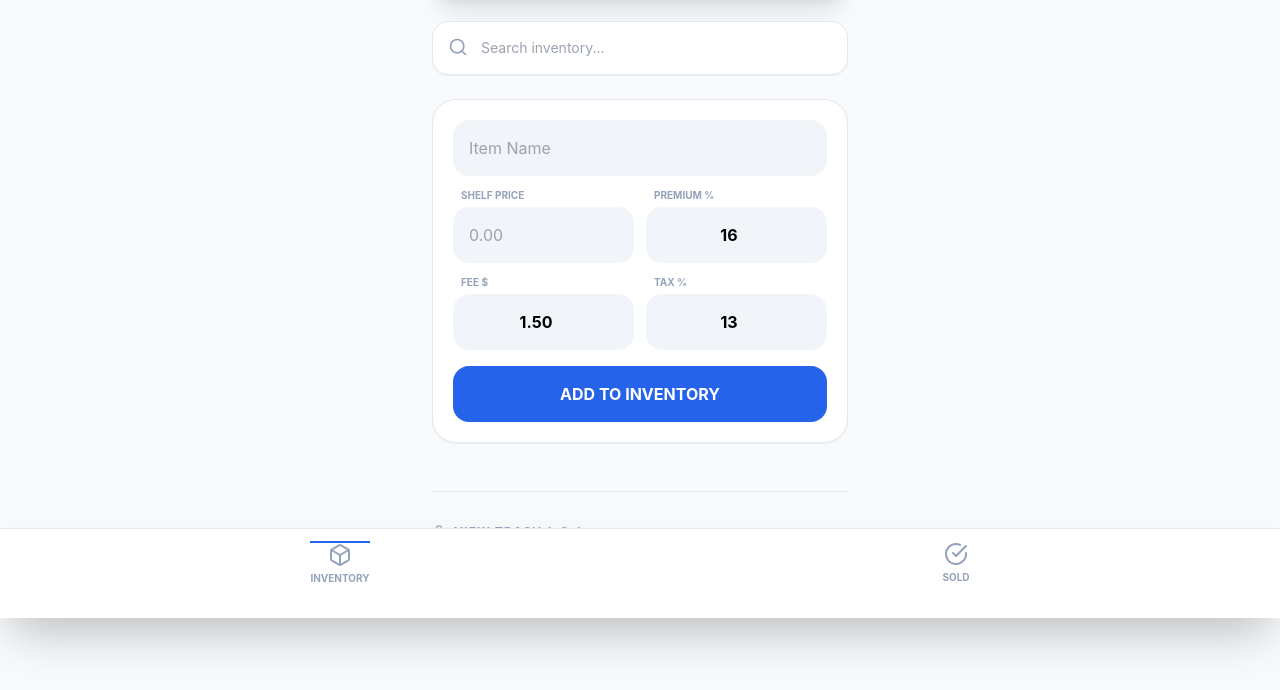
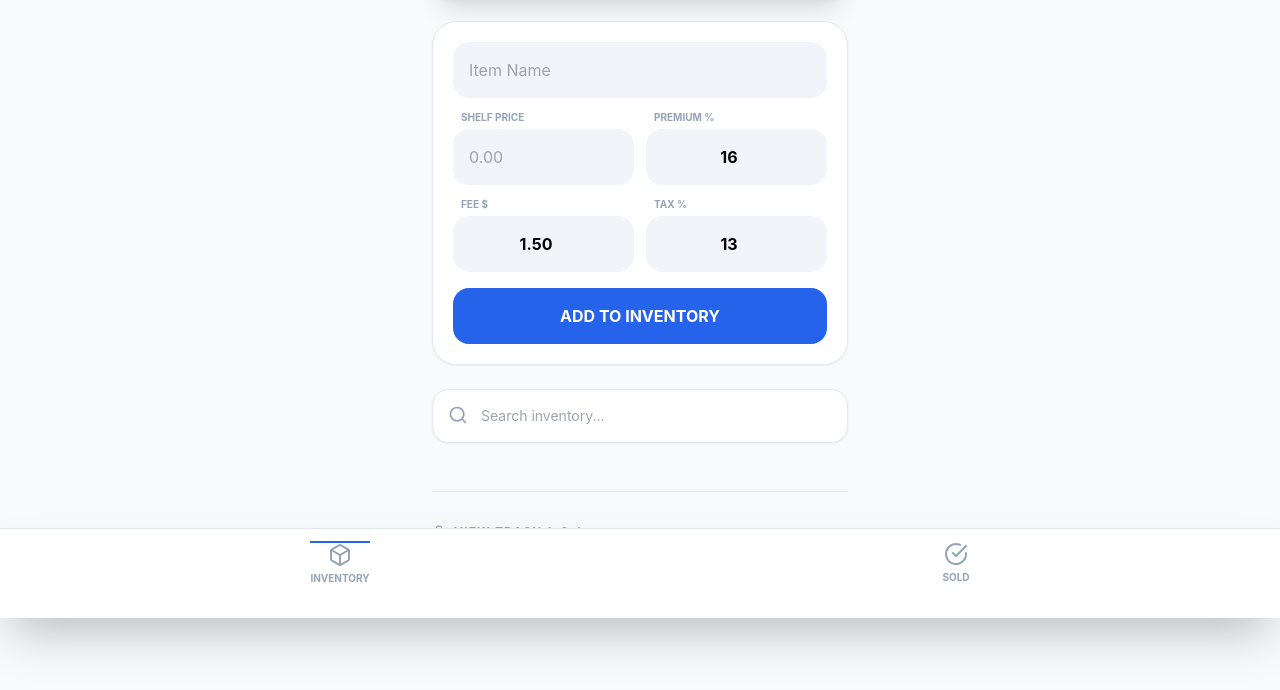
Before and after one commit to mahroofgit/SeTrack, a plain HTML site: page index.html in a window 1280 px wide. Shown: the part 182-872 px from the top of the page. Drawn offline with nearby package versions, Linux system fonts and the light colour scheme.

Commit message:
Refactor search input position in index.html

```diff
--- a/index.html
+++ b/index.html
@@ -39,13 +39,7 @@
             </div>
         </div>
 
-        <div class="relative mb-6">
-            <input id="search-input" type="text" placeholder="Search inventory..." oninput="render()"
-                   class="w-full p-4 pl-12 bg-white border border-slate-200 rounded-2xl outline-none shadow-sm text-sm">
-            <svg class="absolute left-4 top-4 text-slate-400" xmlns="http://www.w3.org/2000/svg" width="20" height="20" viewBox="0 0 24 24" fill="none" stroke="currentColor" stroke-width="2" stroke-linecap="round" stroke-linejoin="round"><circle cx="11" cy="11" r="8"></circle><line x1="21" y1="21" x2="16.65" y2="16.65"></line></svg>
-        </div>
-
-        <div id="add-section" class="bg-white p-5 rounded-3xl shadow-sm border border-slate-200 mb-8">
+        <div id="add-section" class="bg-white p-5 rounded-3xl shadow-sm border border-slate-200 mb-6">
             <input id="in-name" type="text" placeholder="Item Name" class="w-full mb-3 p-4 bg-slate-100 rounded-2xl outline-none">
             <div class="grid grid-cols-2 gap-3 mb-4">
                 <div>
@@ -66,6 +60,12 @@
                 </div>
             </div>
             <button onclick="addItem()" class="w-full bg-blue-600 text-white font-bold py-4 rounded-2xl active:scale-95 transition-all uppercase">Add to Inventory</button>
+        </div>
+
+        <div class="relative mb-6">
+            <input id="search-input" type="text" placeholder="Search inventory..." oninput="render()"
+                   class="w-full p-4 pl-12 bg-white border border-slate-200 rounded-2xl outline-none shadow-sm text-sm">
+            <svg class="absolute left-4 top-4 text-slate-400" xmlns="http://www.w3.org/2000/svg" width="20" height="20" viewBox="0 0 24 24" fill="none" stroke="currentColor" stroke-width="2" stroke-linecap="round" stroke-linejoin="round"><circle cx="11" cy="11" r="8"></circle><line x1="21" y1="21" x2="16.65" y2="16.65"></line></svg>
         </div>
 
         <div id="item-list" class="space-y-6"></div>
@@ -189,7 +189,6 @@
             if (!item) return;
 
             if (item.sold) {
-                // Open Custom Modal for Sold Items
                 activeSaleId = id;
                 const modal = document.getElementById('sale-overlay');
                 document.getElementById('modal-title').innerText = "Update Sale Price";
@@ -199,7 +198,6 @@
                 input.value = item.sell;
                 setTimeout(() => input.focus(), 100);
             } else {
-                // Simple name edit for inventory
                 const newName = prompt("Edit name:", item.name);
                 if(newName) { item.name = newName; update(); }
             }
```
